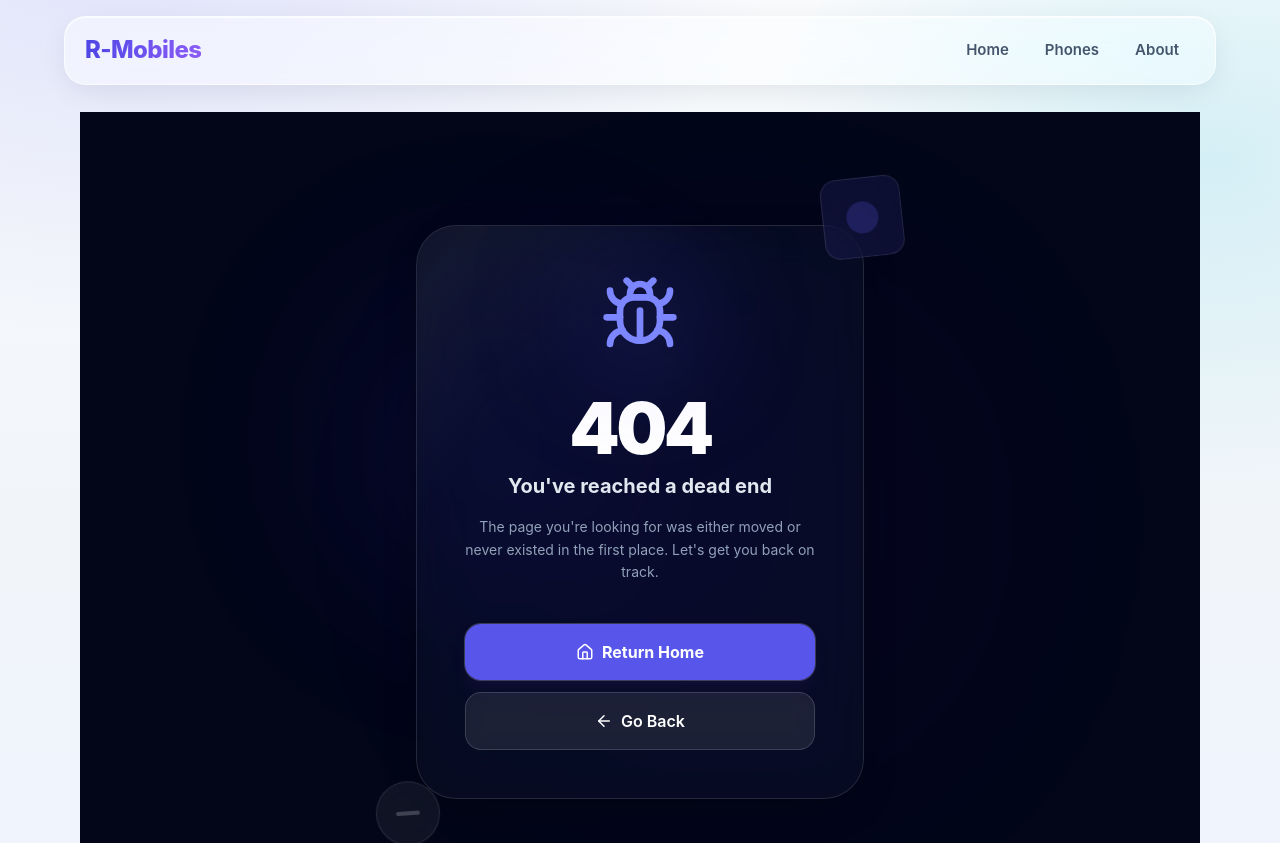
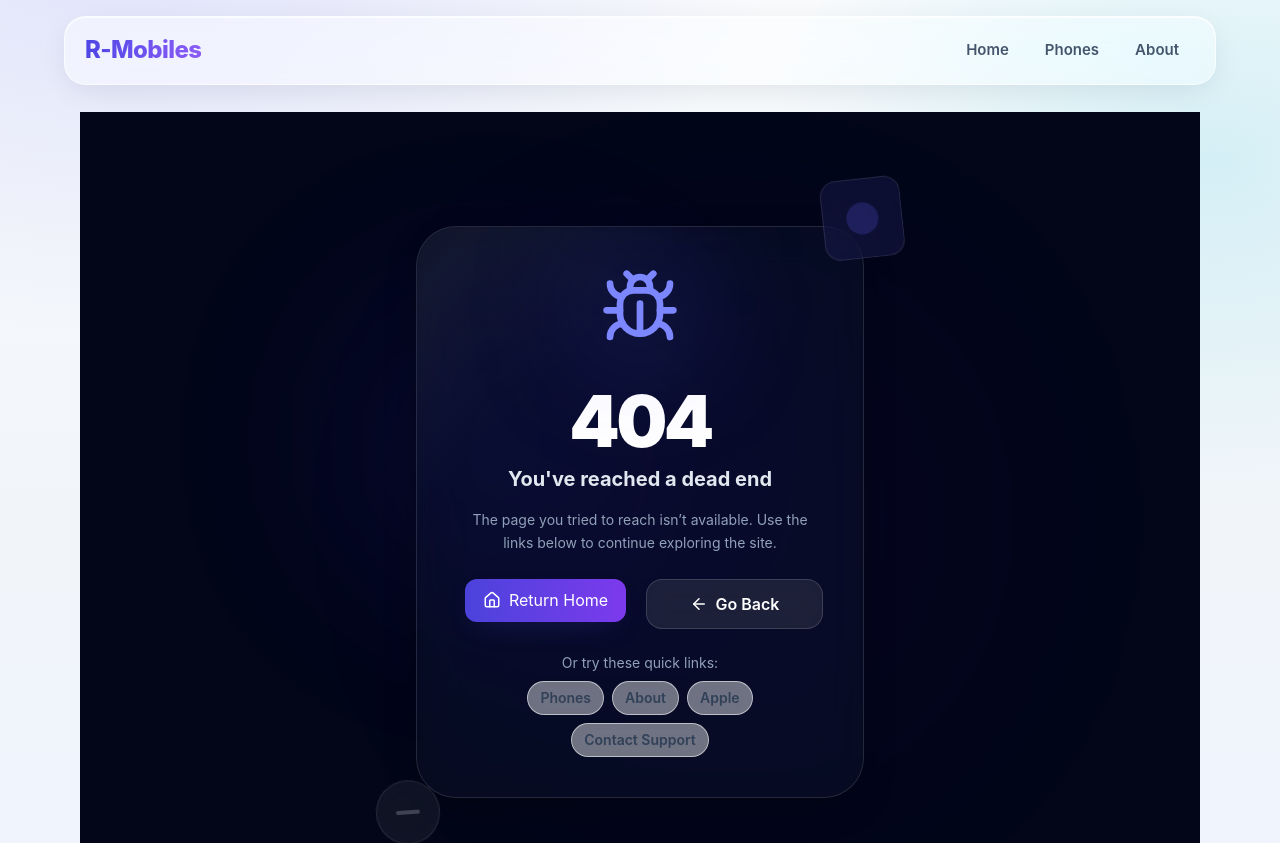
Before and after one commit to pally0091/r_mobile, a React (Vite) app: page /compare in a window 1280 px wide. Shown: the top 843 px of the page. Built offline with nearby package versions, Linux system fonts and the light colour scheme.

Commit message:
feat: update ErrorPage layout and enhance user navigation options

```diff
--- a/src/pages/ErrorPage.jsx
+++ b/src/pages/ErrorPage.jsx
@@ -15,7 +15,7 @@ const ErrorPage = () => {
         transition={{ duration: 0.5, ease: [0.22, 1, 0.36, 1] }}
         className="relative z-10 w-full max-w-md"
       >
-        <div className="glass-dark group overflow-hidden rounded-[2.5rem] p-12 text-center shadow-2xl">
+        <div className="glass-dark group overflow-hidden rounded-[2.5rem] p-10 text-center shadow-2xl">
           {/* Subtle light streak */}
           <div className="absolute top-0 -left-full w-full h-full bg-linear-to-r from-transparent via-white/5 to-transparent skew-x-[-45deg] group-hover:left-full transition-all duration-1000 ease-in-out"></div>
 
@@ -30,7 +30,10 @@ const ErrorPage = () => {
             className="relative mb-8 inline-block"
           >
             <div className="absolute inset-0 bg-indigo-500/20 blur-2xl rounded-full scale-150"></div>
-            <Bug size={80} className="text-indigo-400 relative z-10" />
+            <Bug
+              size={80}
+              className="text-indigo-400 relative z-10"
+            />
           </M.div>
 
           <M.h1
@@ -55,13 +58,14 @@ const ErrorPage = () => {
             initial={{ opacity: 0 }}
             animate={{ opacity: 1 }}
             transition={{ delay: 0.3, duration: 0.4 }}
-            className="mb-10 text-sm leading-relaxed text-slate-400"
+            className="mb-6 text-sm leading-relaxed text-slate-400"
           >
-            The page you're looking for was either moved or never existed in the
-            first place. Let's get you back on track.
+            The page you tried to reach isn’t available. Use the links below to
+            continue exploring the site.
           </M.p>
 
-          <div className="flex flex-col gap-3">
+          <div className="mt-6 flex flex-col gap-3">
+            <div className="grid grid-cols-1 gap-3 sm:grid-cols-2">
               <M.div
                 whileHover={{ scale: 1.02 }}
                 whileTap={{ scale: 0.98 }}
@@ -69,7 +73,7 @@ const ErrorPage = () => {
               >
                 <Link
                   to="/"
-                className="flex items-center justify-center gap-2 rounded-2xl bg-indigo-500/90 px-8 py-4 font-bold text-white shadow-lg shadow-indigo-950/40 ring-1 ring-white/20 backdrop-blur-sm transition-colors hover:bg-indigo-500"
+                  className="btn-primary flex items-center justify-center gap-2"
                 >
                   <Home size={18} />
                   Return Home
@@ -84,12 +88,43 @@ const ErrorPage = () => {
                 <button
                   type="button"
                   onClick={() => window.history.back()}
-                className="flex w-full items-center justify-center gap-2 rounded-2xl border border-white/15 bg-white/8 px-8 py-4 font-semibold text-white backdrop-blur-md transition-colors hover:bg-white/14"
+                  className="flex w-full items-center justify-center gap-2 rounded-2xl border border-white/15 bg-white/8 px-6 py-3 font-semibold text-white backdrop-blur-md transition-colors hover:bg-white/14"
                 >
                   <ArrowLeft size={18} />
                   Go Back
                 </button>
               </M.div>
+            </div>
+
+            <div className="mt-3 text-sm text-slate-400">
+              Or try these quick links:
+              <div className="mt-2 flex flex-wrap gap-2 justify-center">
+                <Link
+                  to="/phones"
+                  className="glass-chip px-3 py-1.5 rounded-full text-sm font-semibold text-slate-700"
+                >
+                  Phones
+                </Link>
+                <Link
+                  to="/about"
+                  className="glass-chip px-3 py-1.5 rounded-full text-sm font-semibold text-slate-700"
+                >
+                  About
+                </Link>
+                <Link
+                  to="/phones?search=apple"
+                  className="glass-chip px-3 py-1.5 rounded-full text-sm font-semibold text-slate-700"
+                >
+                  Apple
+                </Link>
+                <a
+                  href="mailto:hello@rmobiles.example"
+                  className="glass-chip px-3 py-1.5 rounded-full text-sm font-semibold text-slate-700"
+                >
+                  Contact Support
+                </a>
+              </div>
+            </div>
           </div>
         </div>
 
```
Lines whose indentation alone changed are shown as unchanged.
